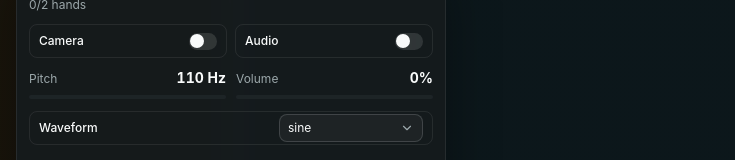
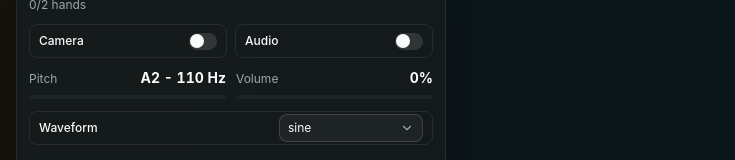
Before and after one commit to sichengchen/theremin, a React (Vite) app: page / in a window 1280 px wide. Shown: the part 584-744 px from the top of the page, without its empty margins (0-735 px from the left). Built offline with nearby package versions, Linux system fonts and the light colour scheme.

Commit message:
feat: add pitch note limits

```diff
--- /dev/null
+++ b/src/audio/notes.ts
@@ -0,0 +1,32 @@
+const NOTE_NAMES = ["C", "C#", "D", "D#", "E", "F", "F#", "G", "G#", "A", "A#", "B"] as const;
+
+export function frequencyToMidi(frequency: number): number {
+  if (!Number.isFinite(frequency) || frequency <= 0) {
+    return 69;
+  }
+
+  return Math.round(69 + 12 * Math.log2(frequency / 440));
+}
+
+export function midiToFrequency(midi: number): number {
+  return 440 * Math.pow(2, (Math.round(midi) - 69) / 12);
+}
+
+export function noteNameFromMidi(midi: number): string {
+  const rounded = Math.round(midi);
+  const note = NOTE_NAMES[((rounded % 12) + 12) % 12];
+  const octave = Math.floor(rounded / 12) - 1;
+  return `${note}${octave}`;
+}
+
+export function frequencyToNoteName(frequency: number): string {
+  return noteNameFromMidi(frequencyToMidi(frequency));
+}
+
+export function formatFrequency(frequency: number): string {
+  return frequency >= 1000 ? `${(frequency / 1000).toFixed(2)} kHz` : `${Math.round(frequency)} Hz`;
+}
+
+export function formatPitch(frequency: number): string {
+  return `${frequencyToNoteName(frequency)} - ${formatFrequency(frequency)}`;
+}
--- a/src/ui/ControlPanel.tsx
+++ b/src/ui/ControlPanel.tsx
@@ -1,7 +1,11 @@
 import { ChevronDown, RefreshCcw } from "lucide-react";
+import {
+  formatPitch,
+  frequencyToMidi,
+  midiToFrequency,
+} from "../audio/notes";
 import type { Waveform } from "../audio/ThereminSynth";
 import {
-  DEFAULT_MAPPING_SETTINGS,
   type MappingSettings,
 } from "../mapping/controlMapping";
 import { Button } from "@/components/ui/button";
@@ -30,6 +34,9 @@ export interface ControlPanelProps {
 }
 
 const WAVEFORMS: Waveform[] = ["sine", "triangle", "sawtooth", "square"];
+const LOWEST_PITCH_MIDI = 24;
+const HIGHEST_PITCH_MIDI = 108;
+const MIN_PITCH_SPAN = 1;
 
 export function ControlPanel({
   cameraReady,
@@ -46,6 +53,9 @@ export function ControlPanel({
   onSettingsChange,
   onReset,
 }: ControlPanelProps) {
+  const lowPitchMidi = frequencyToMidi(settings.minFrequency);
+  const highPitchMidi = frequencyToMidi(settings.maxFrequency);
+
   return (
     <Card size="sm" className="control-dock" aria-label="Instrument controls">
       <CardHeader className="control-dock-header">
@@ -65,7 +75,7 @@ export function ControlPanel({
         </section>
 
         <section className="meter-grid" aria-label="Live meters">
-          <Meter label="Pitch" value={formatFrequency(frequency)} ratio={frequencyRatio(frequency, settings)} />
+          <Meter label="Pitch" value={formatPitch(frequency)} ratio={frequencyRatio(frequency, settings)} />
           <Meter label="Volume" value={`${Math.round(volume * 100)}%`} ratio={volume} />
         </section>
 
@@ -100,14 +110,29 @@ export function ControlPanel({
               format={(value) => value.toFixed(2)}
               onChange={(sensitivity) => onSettingsChange({ ...settings, sensitivity })}
             />
-            <SliderRow
-              label="Max note"
-              value={settings.maxFrequency}
-              min={880}
-              max={3520}
-              step={10}
-              format={formatFrequency}
-              onChange={(maxFrequency) => onSettingsChange({ ...settings, maxFrequency })}
+            <PitchLimitRow
+              label="Low note"
+              value={lowPitchMidi}
+              min={LOWEST_PITCH_MIDI}
+              max={HIGHEST_PITCH_MIDI}
+              onChange={(midi) =>
+                onSettingsChange({
+                  ...settings,
+                  minFrequency: midiToFrequency(Math.min(midi, highPitchMidi - MIN_PITCH_SPAN)),
+                })
+              }
+            />
+            <PitchLimitRow
+              label="High note"
+              value={highPitchMidi}
+              min={LOWEST_PITCH_MIDI}
+              max={HIGHEST_PITCH_MIDI}
+              onChange={(midi) =>
+                onSettingsChange({
+                  ...settings,
+                  maxFrequency: midiToFrequency(Math.max(midi, lowPitchMidi + MIN_PITCH_SPAN)),
+                })
+              }
             />
             <Meter label="Confidence" value={`${Math.round(confidence * 100)}%`} ratio={confidence} />
           </CollapsibleContent>
@@ -168,6 +193,34 @@ function SelectRow<TValue extends string>({
   );
 }
 
+function PitchLimitRow({
+  label,
+  value,
+  min,
+  max,
+  onChange,
+}: {
+  label: string;
+  value: number;
+  min: number;
+  max: number;
+  onChange: (midi: number) => void;
+}) {
+  const safeValue = Math.min(Math.max(value, min), max);
+
+  return (
+    <SliderRow
+      label={label}
+      value={safeValue}
+      min={min}
+      max={max}
+      step={1}
+      format={(midi) => formatPitch(midiToFrequency(midi))}
+      onChange={(midi) => onChange(Math.round(midi))}
+    />
+  );
+}
+
 function SliderRow({
   label,
   value,
@@ -214,13 +267,11 @@ function Meter({ label, value, ratio }: { label: string; value: string; ratio: n
   );
 }
 
-function formatFrequency(value: number): string {
-  return value >= 1000 ? `${(value / 1000).toFixed(2)} kHz` : `${Math.round(value)} Hz`;
+function frequencyRatio(value: number, settings: MappingSettings): number {
+  const denominator = Math.log(settings.maxFrequency / settings.minFrequency);
+  if (!Number.isFinite(denominator) || denominator <= 0) {
+    return 0;
+  }
+
+  return Math.max(0, Math.min(1, Math.log(value / settings.minFrequency) / denominator));
 }
-
-function frequencyRatio(value: number, settings: MappingSettings): number {
-  return (
-    Math.log(value / settings.minFrequency) /
-    Math.log(settings.maxFrequency / settings.minFrequency || DEFAULT_MAPPING_SETTINGS.maxFrequency)
-  );
-}
```
Also changed, not shown: 1 other file (tests, documents, lock files or other folders).
